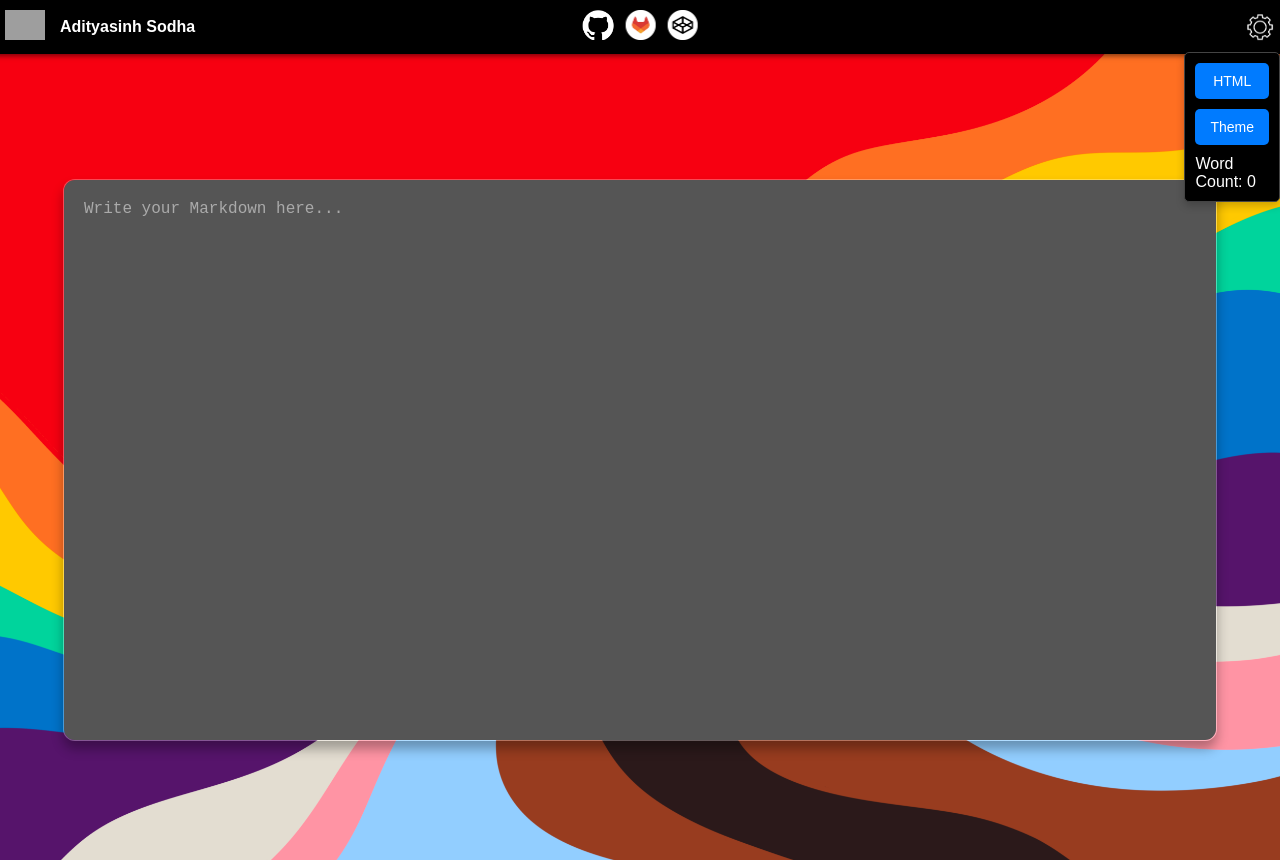
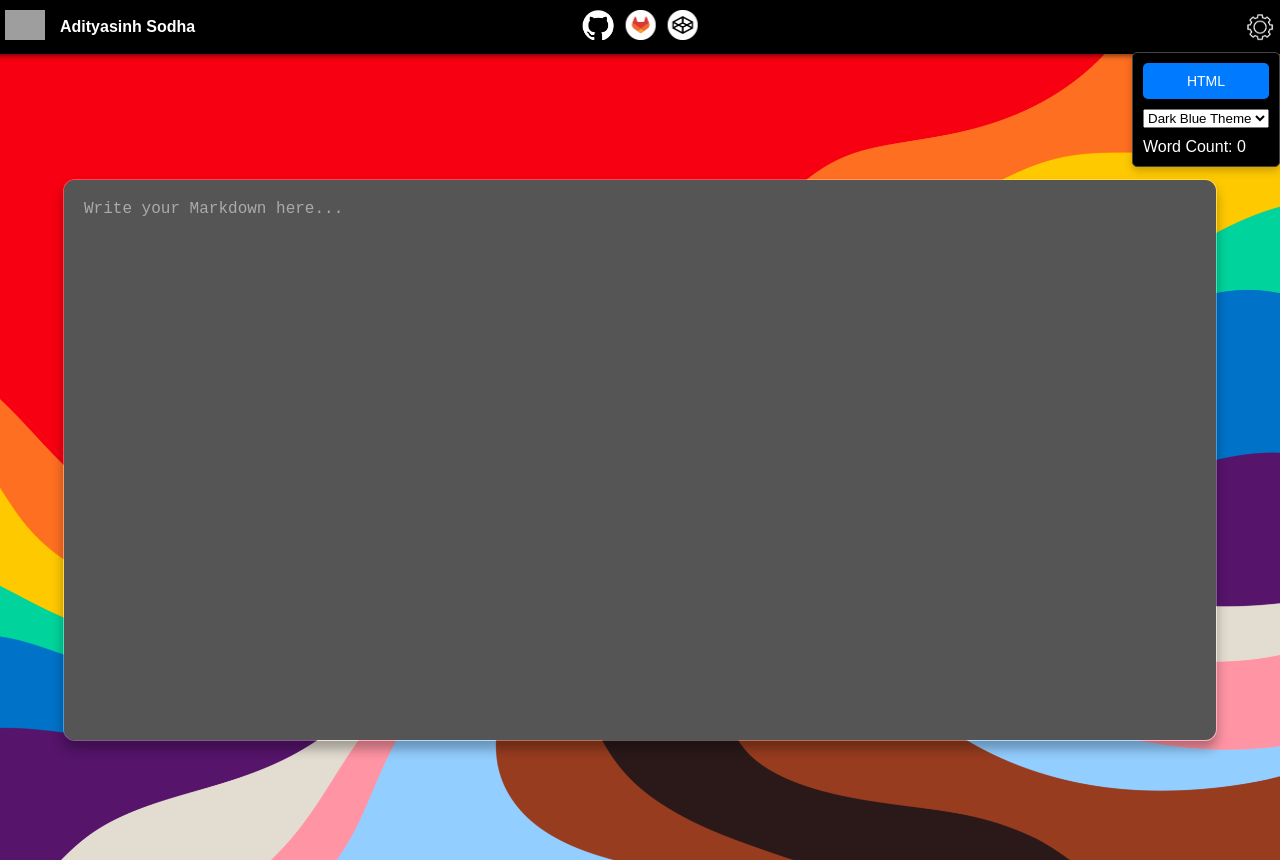
Before and after one commit to Adityasinh-Sodha/MaxEdit, a plain HTML site: page index.html in a window 1280 px wide. Both pictures are taken after a click on the picture 1260 px from the left and 27 px from the top of the page. Drawn offline with Linux system fonts and the light colour scheme; grey boxes are pictures that could not be loaded.

Commit message:
add dropdown menu for theme selection

```diff
--- a/index.html
+++ b/index.html
@@ -37,7 +37,12 @@
         <img src="assets/gear.png" alt="image" id="gear-btn" class="toolbar-logo">
         <div id="settings-menu" class="hidden">
             <button id="copy-btn">HTML</button>
-            <button id="theme-btn">Theme</button>
+             <select id="theme-selector">
+                <option value="dark-blue-theme">Dark Blue Theme</option>
+        <option value="default">White Theme</option>
+        <option value="dark-theme">Dark Theme</option>
+
+    </select>
             <div id="word-count">Word Count: 0</div>
         </div>
     </div>
```
